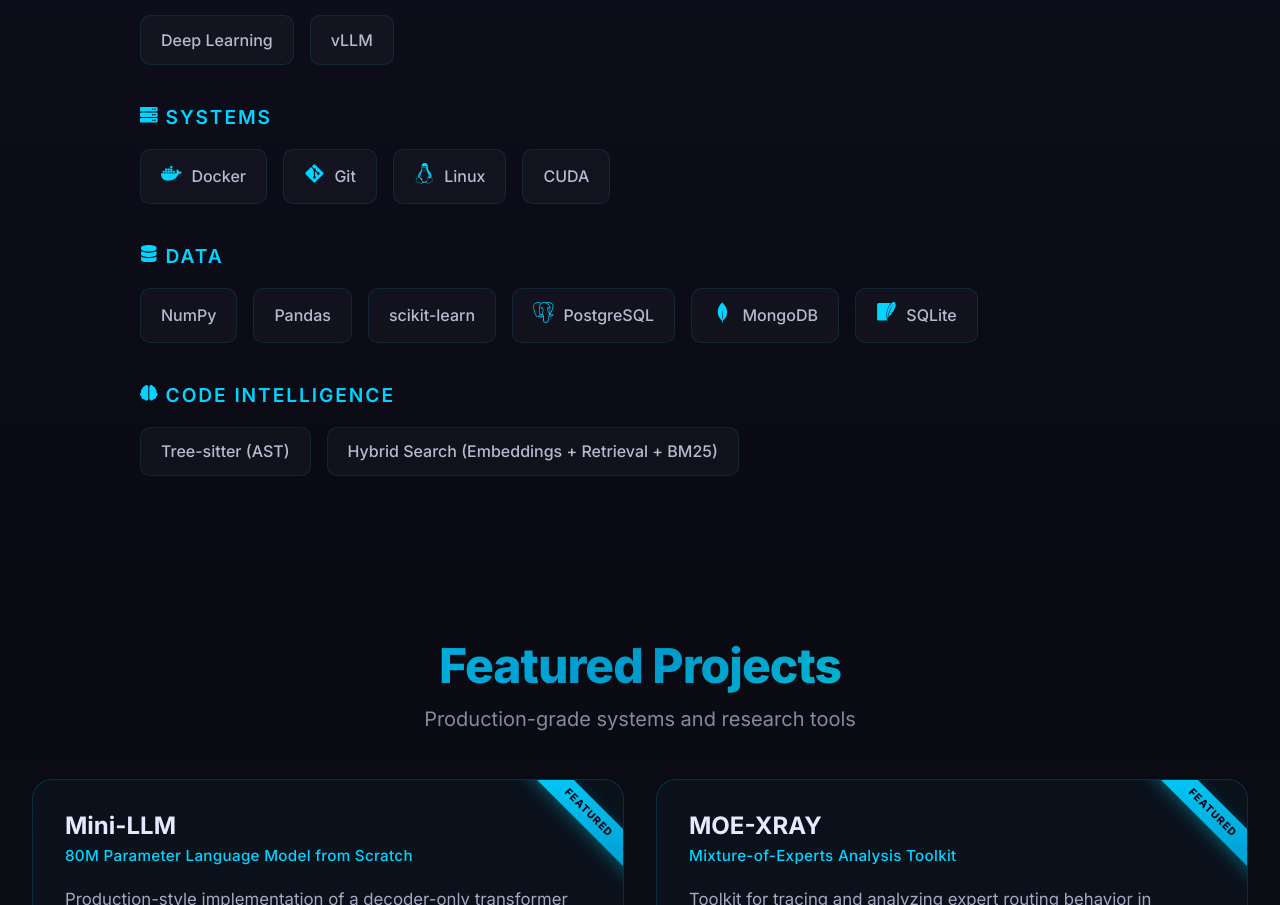
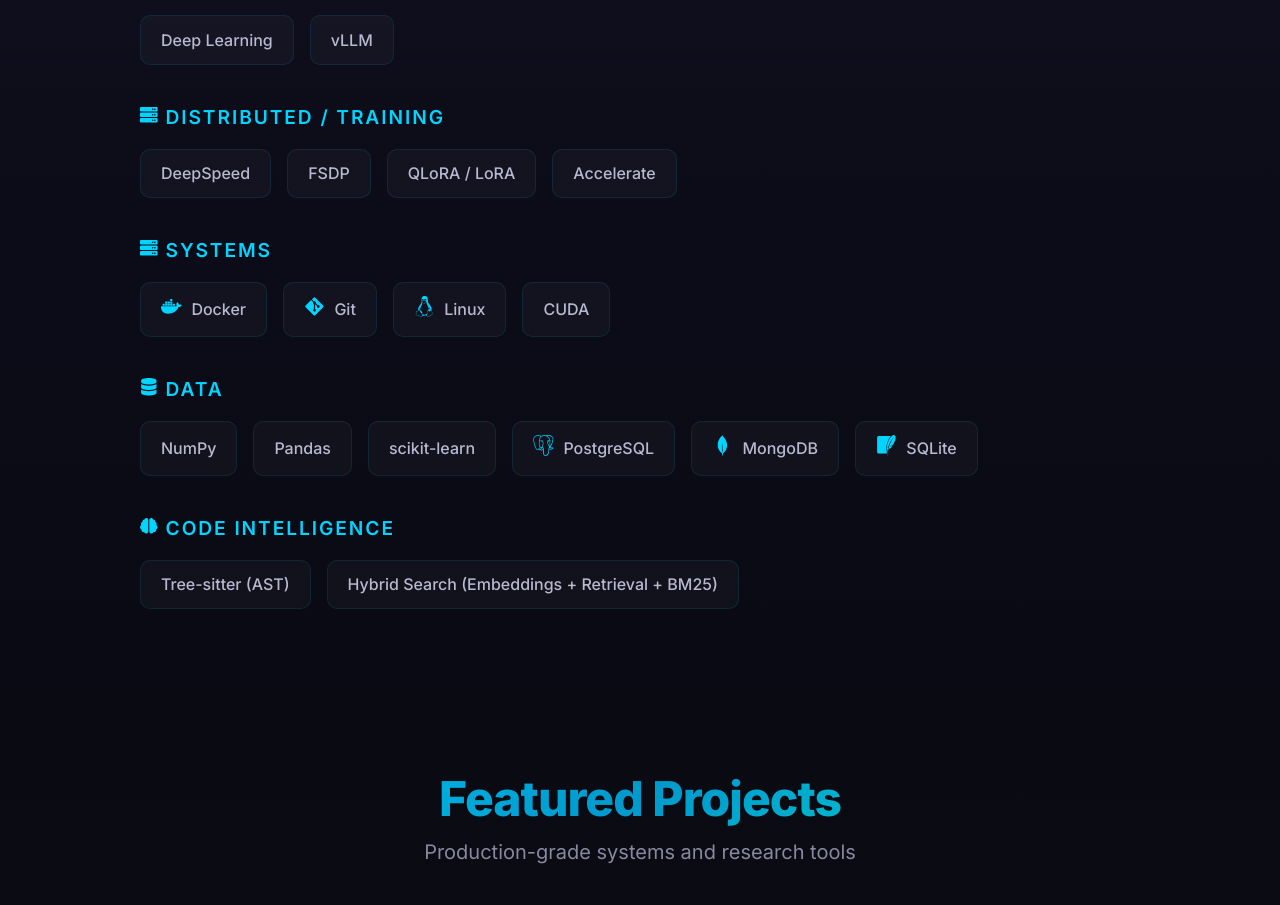
Before and after one commit to Ashx098/Portfolio, a React (Vite) app: page / in a window 1280 px wide. Shown: the part 2188-3093 px from the top of the page. Built offline with nearby package versions, Linux system fonts and the light colour scheme.

Commit message:
Add Distributed Training category to Skills
Include DeepSpeed, FSDP, QLoRA/LoRA, Accelerate

Ultraworked with Sisyphus

Co-authored-by: Sisyphus <clio-agent@sisyphuslabs.ai>

```diff
--- a/src/components/skills.jsx
+++ b/src/components/skills.jsx
@@ -27,6 +27,16 @@
       { name: 'SentencePiece' },
       { name: 'Deep Learning' },
       { name: 'vLLM' }
+    ]
+  },
+  {
+    title: 'Distributed / Training',
+    icon: <FaServer />,
+    skills: [
+      { name: 'DeepSpeed' },
+      { name: 'FSDP' },
+      { name: 'QLoRA / LoRA' },
+      { name: 'Accelerate' }
     ]
   },
   {
```
